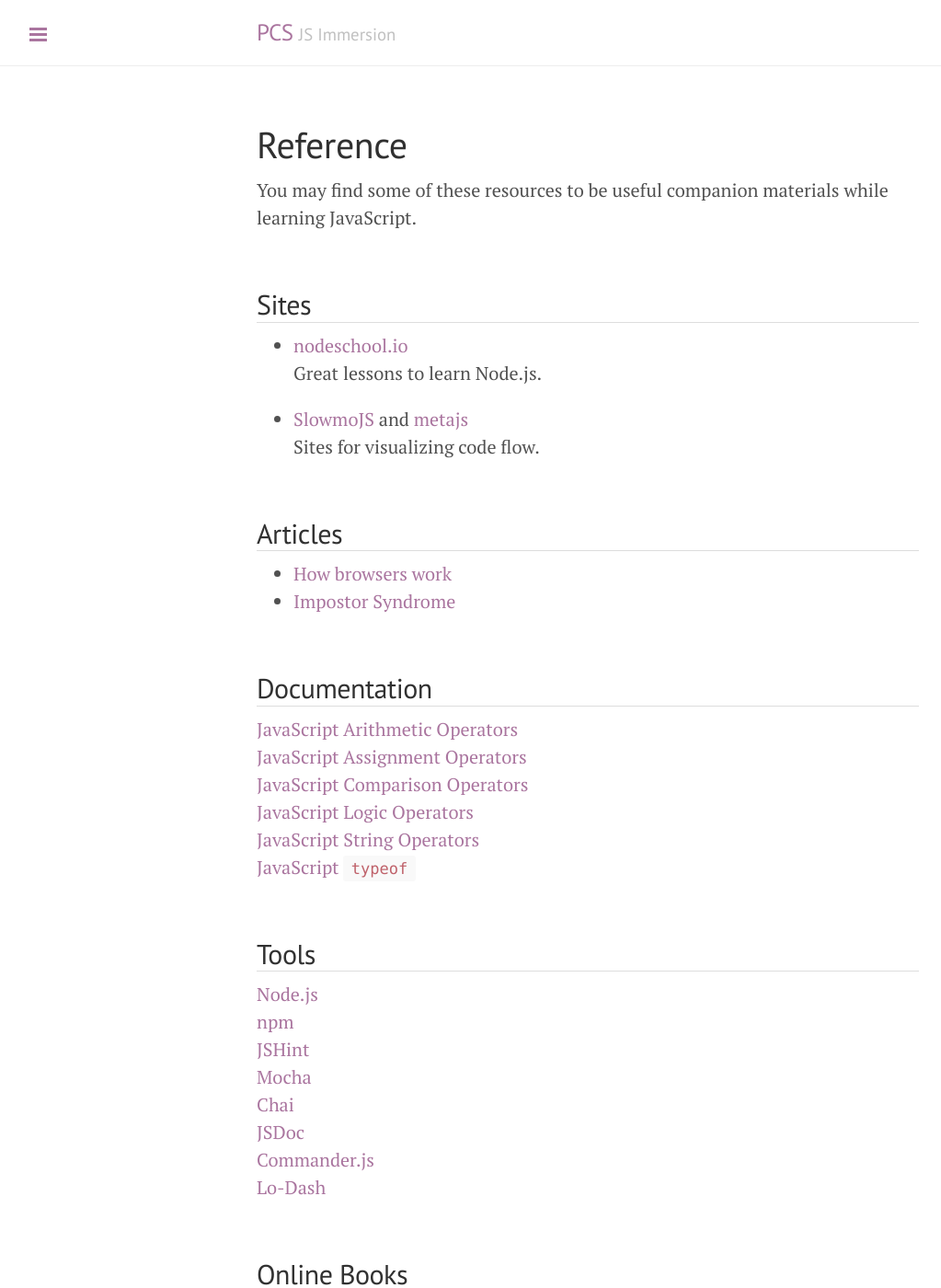
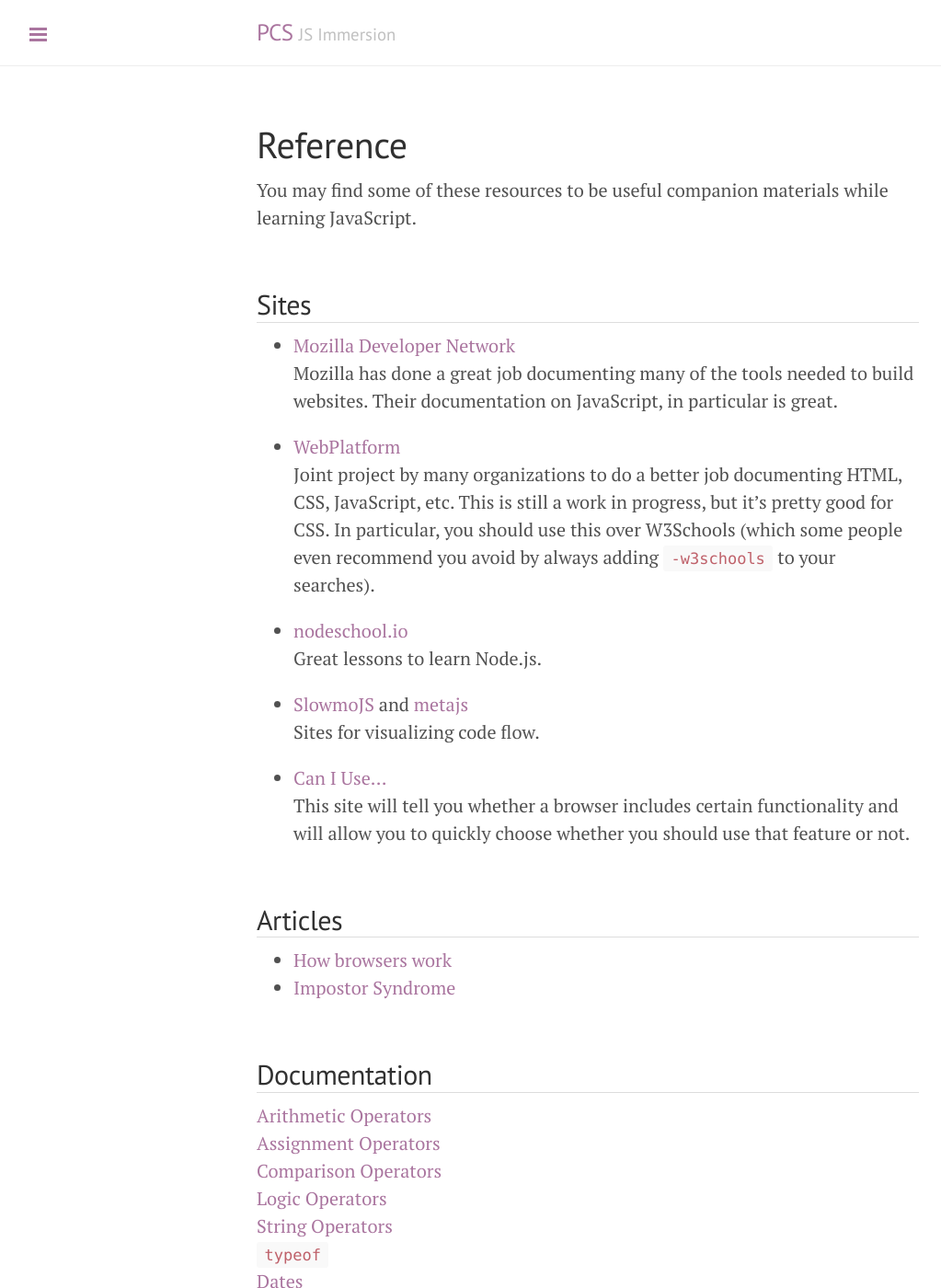
Before and after one commit to wbyoung/jsi, a Jekyll site: the page built from reference.md, in a window 1280 px wide and 1400 px high. Shown: the whole window at 92% size, without its empty margins (1-1024 px from the left). Built offline with Jekyll 4.4.1, drawn with Linux system fonts in a browser that asks for light colours; nearby versions of some CDN libraries; Markdown is read by kramdown in place of the engine named in the settings; some of the changed text lies outside the part shown.

Commit message:
Added more reference material.

```diff
--- a/reference.md
+++ b/reference.md
@@ -8,11 +8,25 @@
 
 ## Sites
 
+* [Mozilla Developer Network][mdn]
+  Mozilla has done a great job documenting many of the tools needed to build
+  websites. Their documentation on JavaScript, in particular is great.
+
+* [WebPlatform][webplatform]
+  Joint project by many organizations to do a better job documenting HTML, CSS,
+  JavaScript, etc. This is still a work in progress, but it's pretty good for
+  CSS. In particular, you should use this over W3Schools (which some people
+  even recommend you avoid by always adding `-w3schools` to your searches).
+
 * [nodeschool.io][nodeschool]
   Great lessons to learn Node.js.
 
 * [SlowmoJS][slowmojs] and [metajs][metajs]
   Sites for visualizing code flow.
+
+* [Can I Use&hellip;][caniuse]
+  This site will tell you whether a browser includes certain functionality and
+  will allow you to quickly choose whether you should use that feature or not.
 
 
 ## Articles
@@ -23,12 +37,16 @@
 
 ## Documentation
 
-[JavaScript Arithmetic Operators][js-arithmetic]
-[JavaScript Assignment Operators][js-assignment]
-[JavaScript Comparison Operators][js-comparison]
-[JavaScript Logic Operators][js-logic]
-[JavaScript String Operators][js-strings]
-[JavaScript `typeof`][js-typeof]
+[Arithmetic Operators][mdn-arithmetic]
+[Assignment Operators][mdn-assignment]
+[Comparison Operators][mdn-comparison]
+[Logic Operators][mdn-logic]
+[String Operators][mdn-strings]
+[`typeof`][mdn-typeof]
+[Dates][mdn-dates]
+[`setTimeout`][mdn-settimeout]
+[`setTimeout` (Node)][node-settimeout]
+[`readFile`][node-readfile]
 
 
 ## Tools
@@ -128,10 +146,14 @@
   because it dives into each idea quickly. This book gives academic details
   on concepts like scope and closures.
 
+
+[mdn]: https://developer.mozilla.org/
+[webplatform]: http://www.webplatform.org
 [jsbooks]: http://jsbooks.revolunet.com
 [nodeschool]: http://nodeschool.io/
 [slowmojs]: http://toolness.github.io/slowmo-js/
 [metajs]: http://int3.github.io/metajs/
+[caniuse]: http://caniuse.com
 
 [browsers]: http://docs.webplatform.org/wiki/concepts/internet_and_web/how_browsers_work
 [impostor]: https://medium.com/tech-talk/bdae04e46ec5
```
Also changed, not shown: other parts of reference.md (+10 -6 lines).
